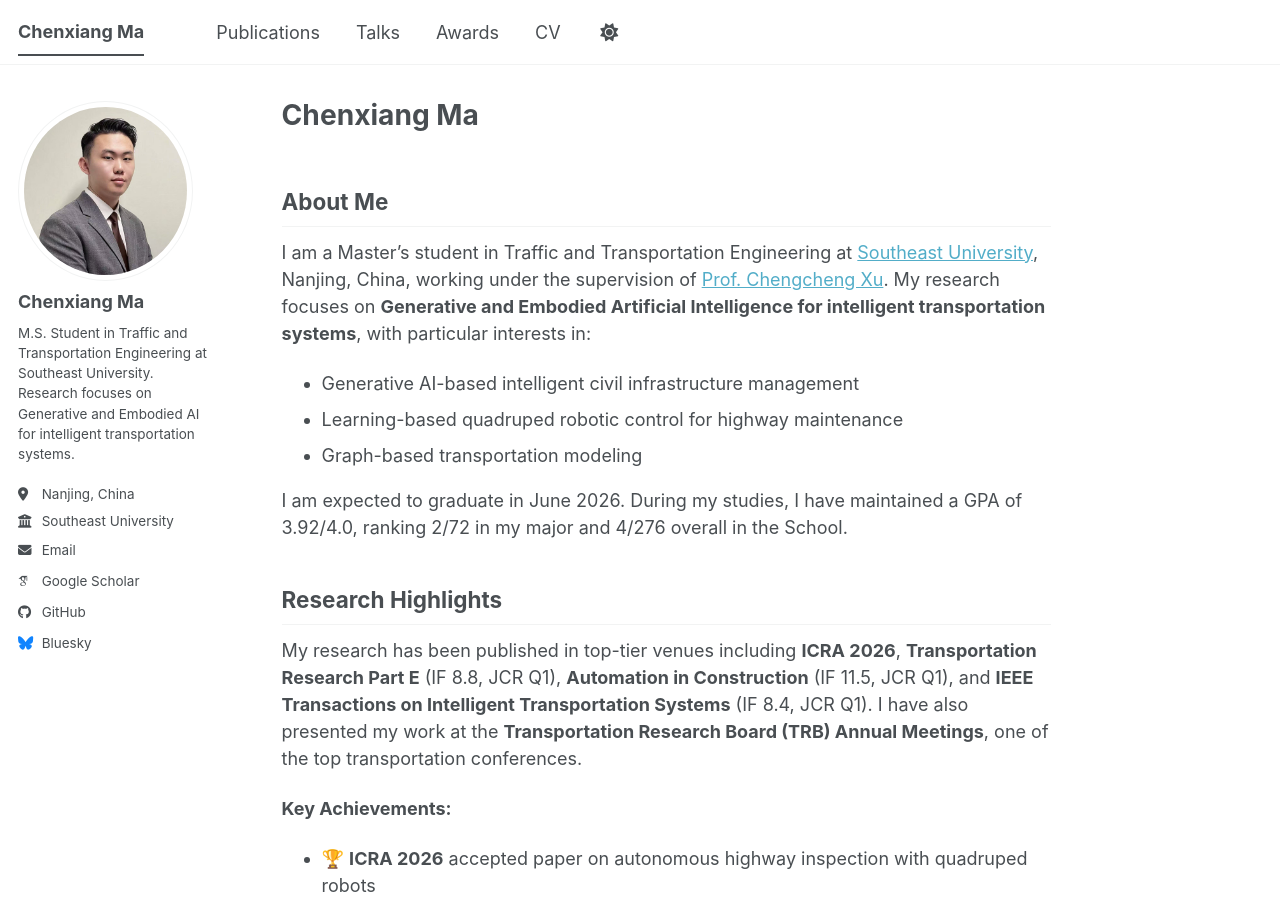
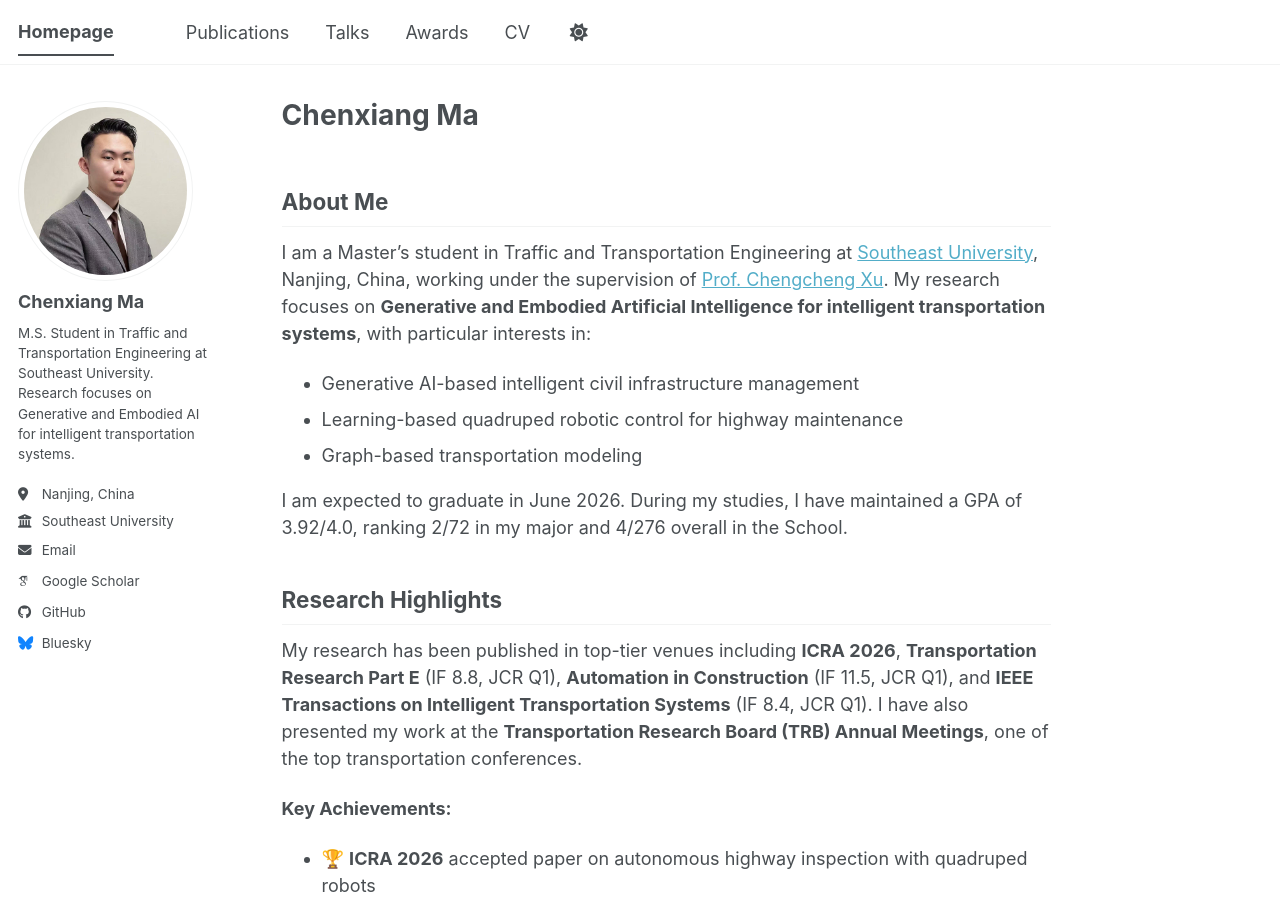
Before and after one commit to macxii23/macxii23.github.io, a Jekyll site: the page built from _pages/about.md, in a window 1280 px wide and 900 px high. Built offline with Jekyll 4.4.1, drawn with Linux system fonts in a browser that asks for light colours; some web fonts are replaced; a script bundle is joined from its source files by our own code; library files that are not in the unit come from our copies.

Commit message:
Update _config.yml

```diff
--- a/_config.yml
+++ b/_config.yml
@@ -9,7 +9,7 @@
 # Basic Site Settings
 locale                   : "en-US"
 site_theme               : "default" # The available themes options are "default", "air", "sunrise", "mint", "dirt" and "contrast"
-title                    : "Chenxiang Ma"
+title                    : "Homepage"
 title_separator          : "-"
 name                     : &name "Chenxiang Ma"
 description              : &description "Master's Student at Southeast University"   # Update this with a general description of your site, this is the default if not overridden by a page
```
